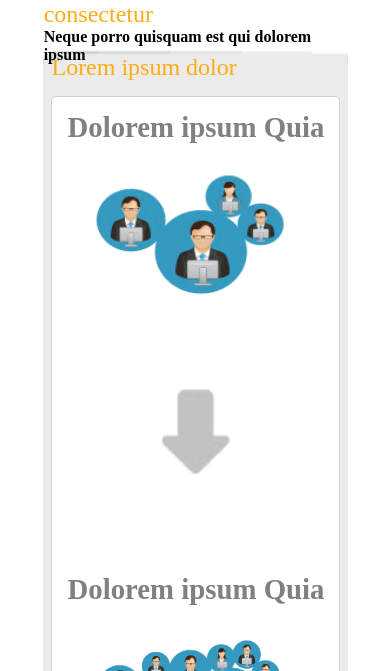
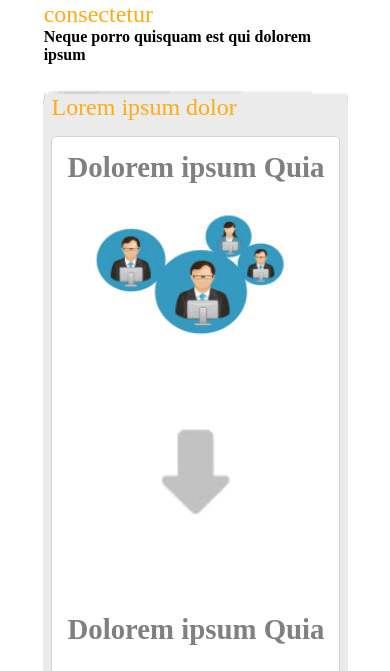
Before and after one commit to AkermanX/GAP, a plain HTML site: page index.html in a window 390 px wide. Shown: the part 102-773 px from the top of the page. Drawn offline with Linux system fonts and the light colour scheme.

Commit message:
Dios mio que se arregle

```diff
--- a/css/style.css
+++ b/css/style.css
@@ -5,13 +5,16 @@
 }
 /*Cellphone*/
 @media only screen and (max-width : 600px) {
-	#contentHead p {
+  #contentHead p {
   	display:none;
   }
+ #content #contentHead {
+  	height:110px !important;
 
-  #contentHead {
-  	height:1100px !important;
   }
+   #header {
+   	font-size:1.6em;
+   }
 
   .smallBox {
   	width: 96% !important;
```
